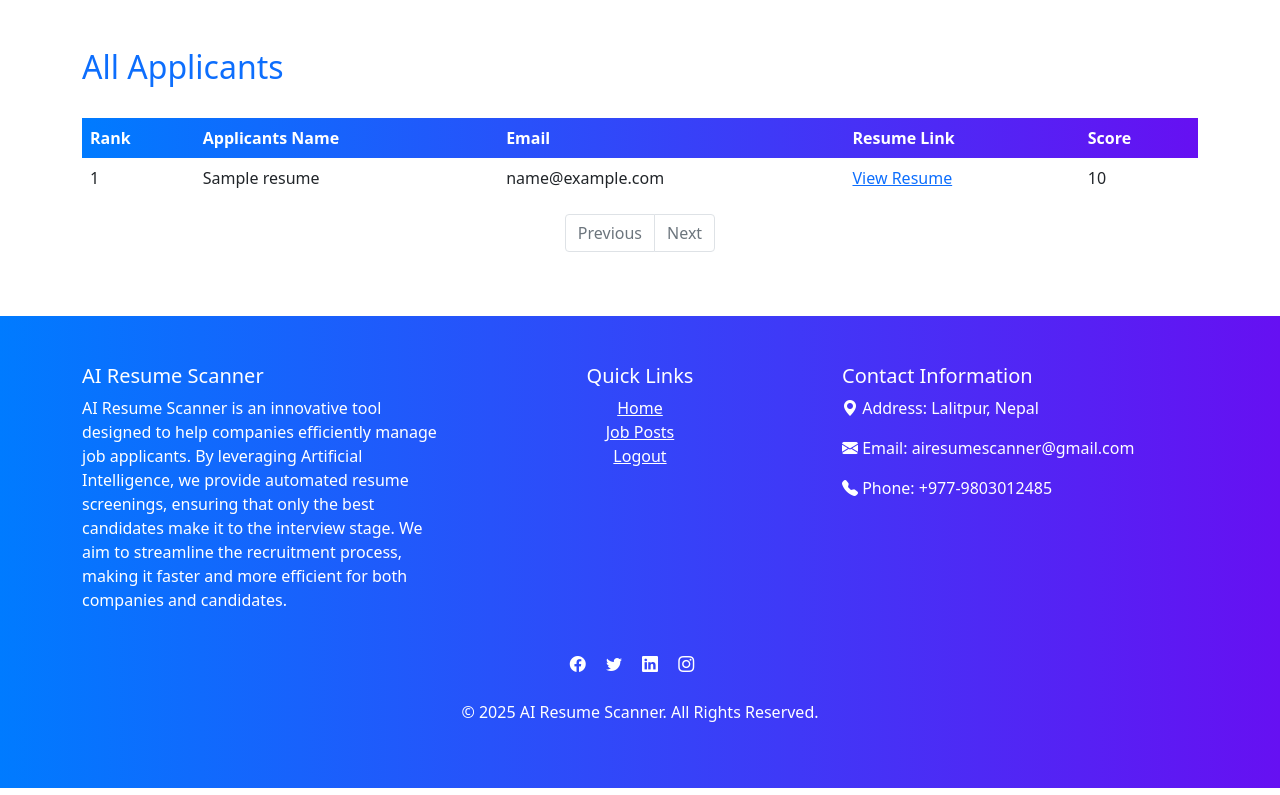
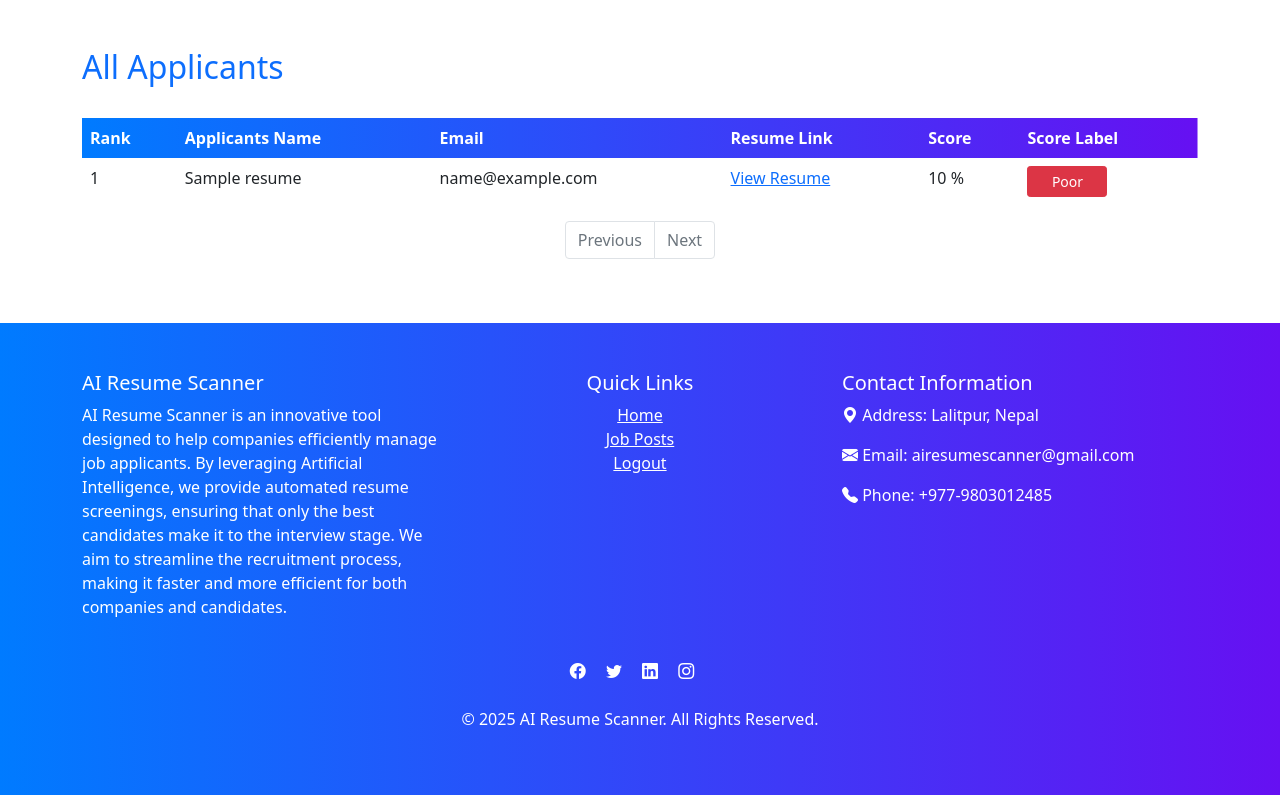
Before and after one commit to nishanlimbuchemjong/AI-Resume-Scanner, a Flask app: page /view_applicants/1 in a window 1280 px wide. Shown: the part 56-851 px from the top of the page. Run offline with Flask 3, Linux system fonts and the light colour scheme; tables that the repository leaves empty hold one stand-in row (values such as "Sample post"); a database or web service that is not in the repository returns one stand-in record (values such as "Sample title"); data that the repository does not hold is empty; some libraries are stand-ins or nearby versions.

Commit message:
score label added on view_applicants.html page

```diff
--- a/app.py
+++ b/app.py
@@ -263,6 +263,7 @@ def job_details(job_id):
 
     return render_template('view_job_details.html', jobs=jobs)
 
+
 # Company Job post
 @app.route('/company_posts')
 def company_posts():
@@ -357,7 +358,13 @@ def view_applicants(job_id):
             "email": row[2],
             "score": row[3],
             "rank": row[4],
-            "resume_link": row[5]
+            "resume_link": row[5],
+            "score_label": (
+                            "Excellent" if row[3] >= 85 else
+                            "Good" if row[3] >= 70 else
+                            "Average" if row[3] >= 50 else
+                            "Poor"
+                        )
         }
         for row in result
     ]
--- a/templates/view_applicants.html
+++ b/templates/view_applicants.html
@@ -11,6 +11,7 @@
                 <th>Email</th>
                 <th>Resume Link</th>
                 <th>Score</th>
+                <th>Score Label</th>
             </tr>
         </thead>
         <tbody>
@@ -26,7 +27,19 @@
                     No Resume Available
                     {% endif %}
                 </td>
-                <td>{{ applicant.score|round(2) }}</td>
+                <td>{{ applicant.score|round(2) }} %</td>
+                <td>
+                    {% if applicant.score_label == 'Excellent' %}
+                        <span class="btn btn-success btn-sm text-center" style="width: 80px;">{{ applicant.score_label }}</span>
+                    {% elif applicant.score_label == 'Good' %}
+                        <span class="btn btn-primary btn-sm text-center" style="width: 80px;">{{ applicant.score_label }}</span>
+                    {% elif applicant.score_label == 'Average' %}
+                        <span class="btn btn-warning btn-sm text-center text-white" style="width: 80px;">{{ applicant.score_label }}</span>
+                    {% else %}
+                        <span class="btn btn-danger btn-sm text-center" style="width: 80px;">{{ applicant.score_label }}</span>
+                    {% endif %}
+                </td>
+
             </tr>
             {% endfor %}
         </tbody>
```
